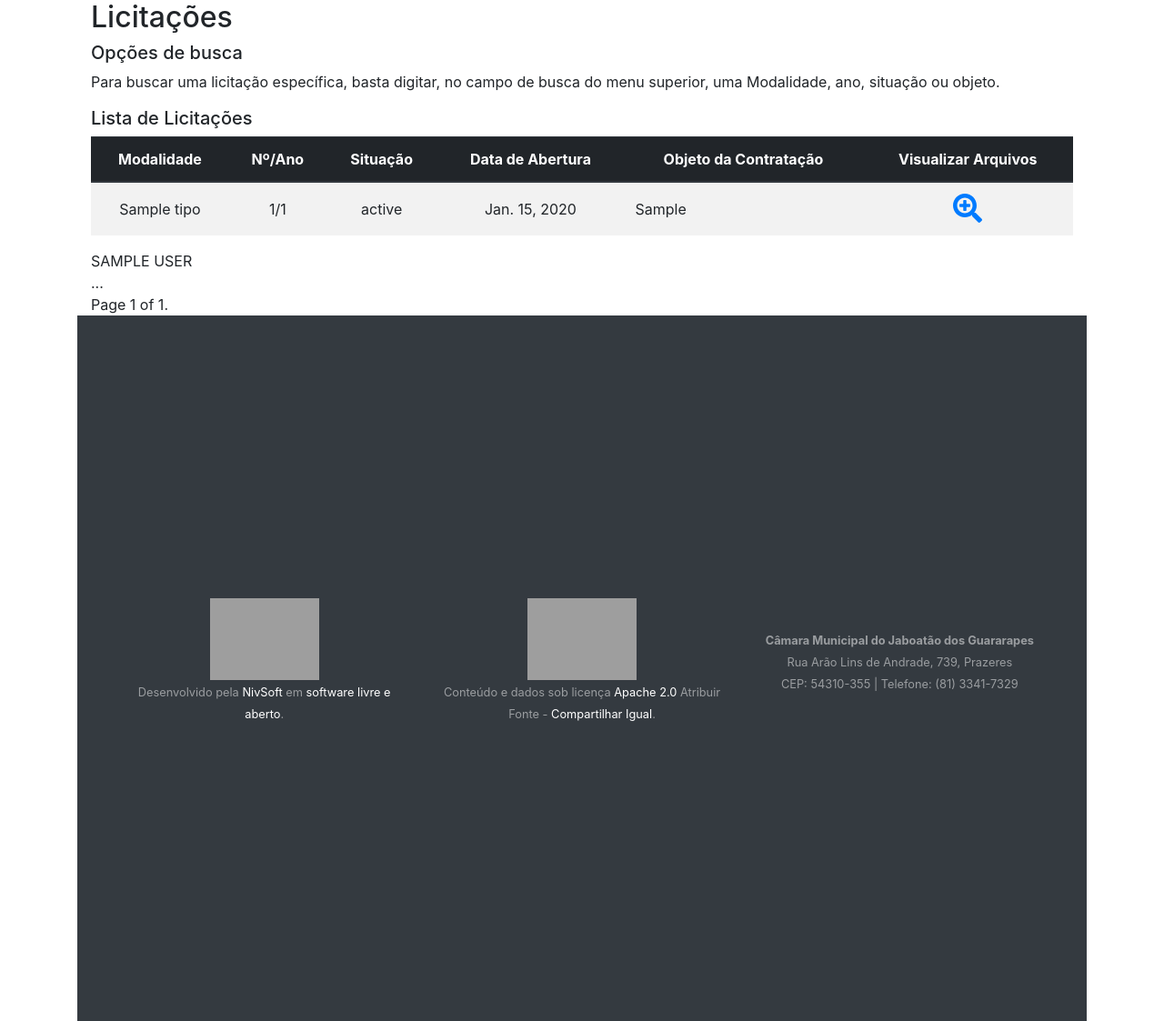
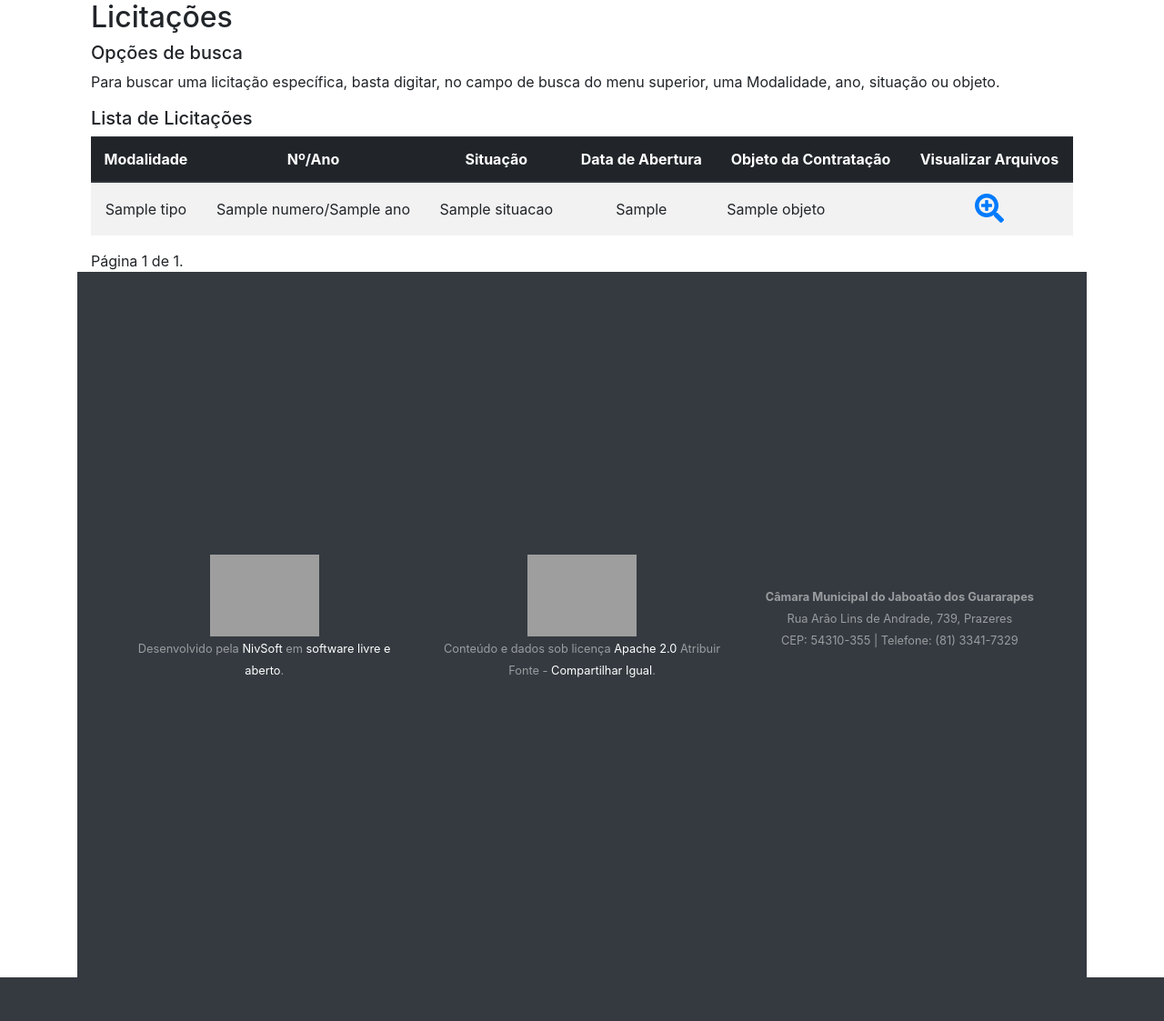
Before and after one commit to NivSoft/transpy, a Django app: template templates/licitacao/home.html in a window 1280 px wide. Shown: the part 86-1209 px from the top of the page at 91% size. After the commit the page ends 1161 px from the top, so only its background shows below. Run offline with Django 3.2, Linux system fonts and the light colour scheme; tables that the repository leaves empty hold one stand-in row (values such as "Sample post"); the template is opened without the code that fills it: values that come from a table or form of the project are taken from there, most other values are stand-ins (such as "Sample title", 1, 10 or a date in 2020); some libraries are stand-ins or nearby versions; grey boxes are pictures that could not be loaded.

Commit message:
Atualização

```diff
--- a/templates/licitacao/home.html
+++ b/templates/licitacao/home.html
@@ -26,7 +26,7 @@
     </tr>
   </thead>
   <tbody>
-  {% for dados in lista %}
+  {% for dados in contacts %}
     <tr>
       <td class="text-center align-middle">{{ dados.tipo }}</td>
       <td class="text-center align-middle">{{ dados.numero }}/{{ dados.ano }}</td>
@@ -38,26 +38,20 @@
   {% endfor %}
   </tbody>
 </table>
-{% for contact in contacts %}
-    {# Each "contact" is a Contact model object. #}
-    {{ contact.full_name|upper }}<br />
-    ...
-{% endfor %}
-
 <div class="pagination">
     <span class="step-links">
         {% if contacts.has_previous %}
-            <a href="?page=1">&laquo; first</a>
-            <a href="?page={{ contacts.previous_page_number }}">previous</a>
+            <a href="?page=1">&laquo; Primeira Página</a>
+            <a href="?page={{ contacts.previous_page_number }}">Voltar</a>
         {% endif %}
 
         <span class="current">
-            Page {{ contacts.number }} of {{ contacts.paginator.num_pages }}.
+            Página {{ contacts.number }} de {{ contacts.paginator.num_pages }}.
         </span>
 
         {% if contacts.has_next %}
-            <a href="?page={{ contacts.next_page_number }}">next</a>
-            <a href="?page={{ contacts.paginator.num_pages }}">last &raquo;</a>
+            <a href="?page={{ contacts.next_page_number }}">Próxima</a>
+            <a href="?page={{ contacts.paginator.num_pages }}">Última &raquo;</a>
         {% endif %}
     </span>
 </div>
```
